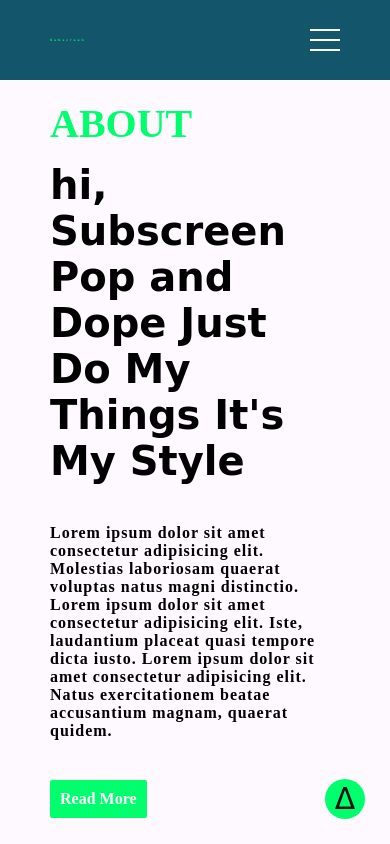
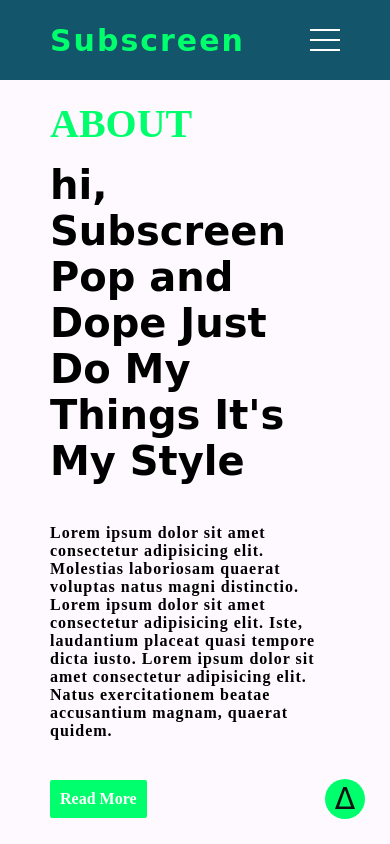
Before and after one commit to subscreen/subscreen.github.io, a plain HTML site: page index.html in a window 390 px wide. Shown: the top 844 px of the page. Drawn offline with nearby package versions, Linux system fonts and the light colour scheme; a web font is replaced by a local one.

Commit message:
Update pt3-style.css

```diff
--- a/pt3-style.css
+++ b/pt3-style.css
@@ -399,7 +399,7 @@ footer {
     } */
 
     header .logo {
-        font-size: 3px;
+        font-size: 30px;
     }
 
     section.disc .disc-box1 {
```
